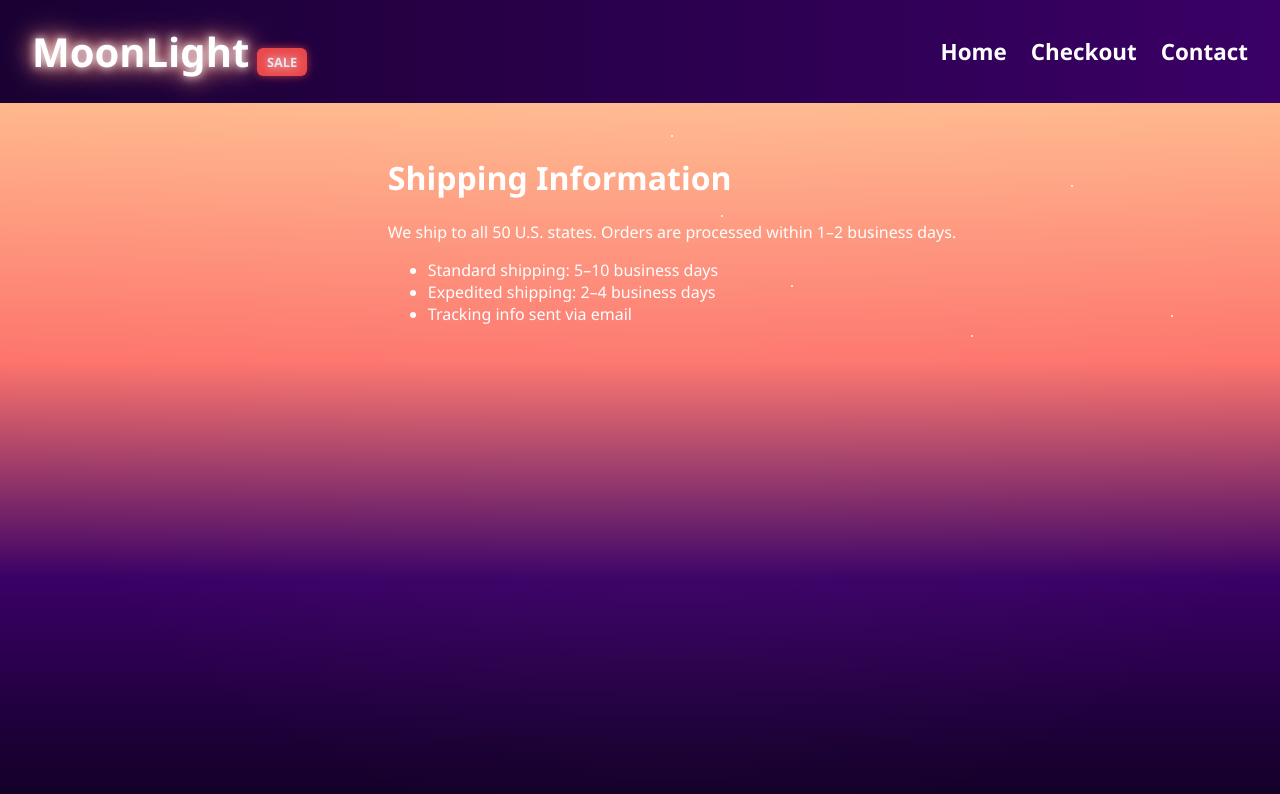
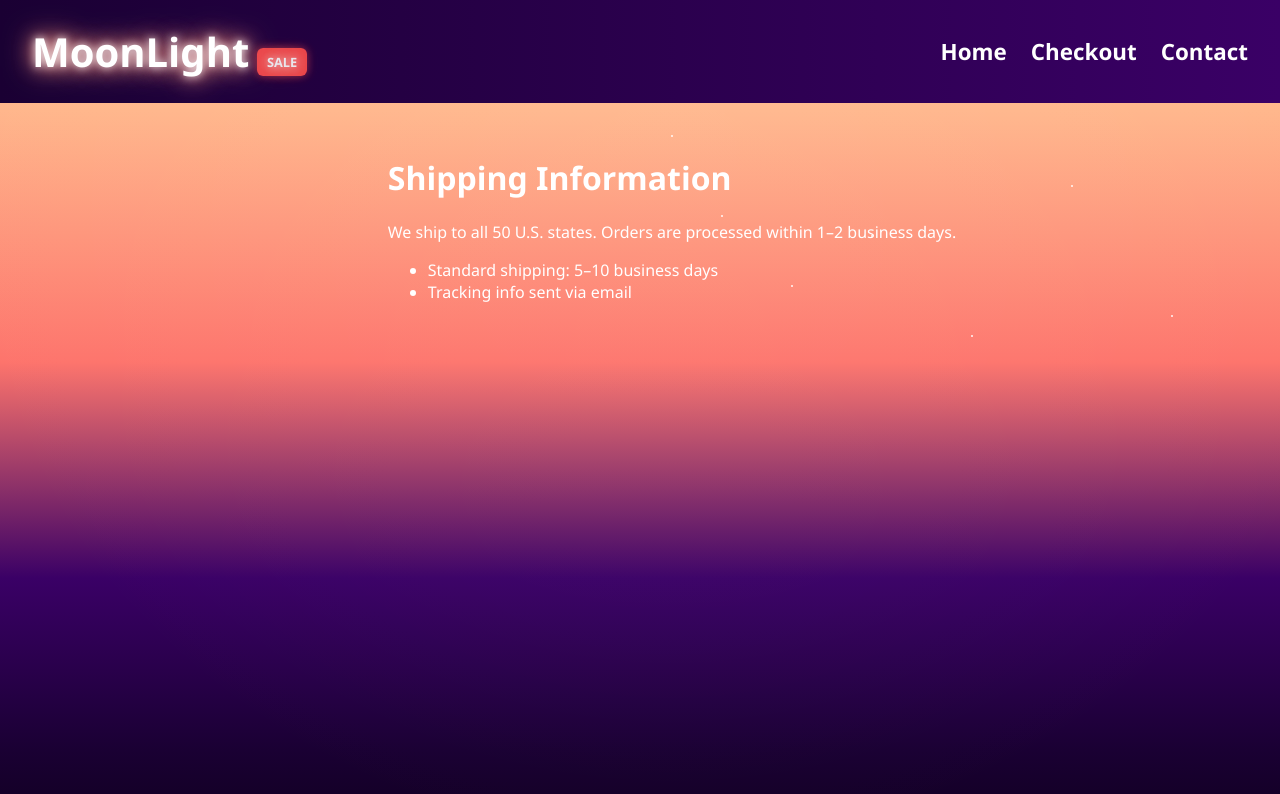
Before and after one commit to Paulo-Carrera/moon-light, a React (Vite) app: page /shipping in a window 1280 px wide. Shown: the top 794 px of the page. Built offline with nearby package versions, Linux system fonts and the light colour scheme.

Commit message:
update shipping in faq.jsx and shipping.jsx

```diff
--- a/src/pages/FAQ.jsx
+++ b/src/pages/FAQ.jsx
@@ -4,7 +4,7 @@ import './FAQ.css';
 const faqs = [
   {
     question: 'How long does shipping take?',
-    answer: 'Standard shipping takes 5–10 business days. Expedited options are available at checkout.',
+    answer: 'Standard shipping takes 5–10 business days.',
   },
   {
     question: 'Can I get a refund?',
--- a/src/pages/Shipping.jsx
+++ b/src/pages/Shipping.jsx
@@ -7,7 +7,6 @@ export default function Shipping() {
       <p>We ship to all 50 U.S. states. Orders are processed within 1–2 business days.</p>
       <ul>
         <li>Standard shipping: 5–10 business days</li>
-        <li>Expedited shipping: 2–4 business days</li>
         <li>Tracking info sent via email</li>
       </ul>
     </div>
```
